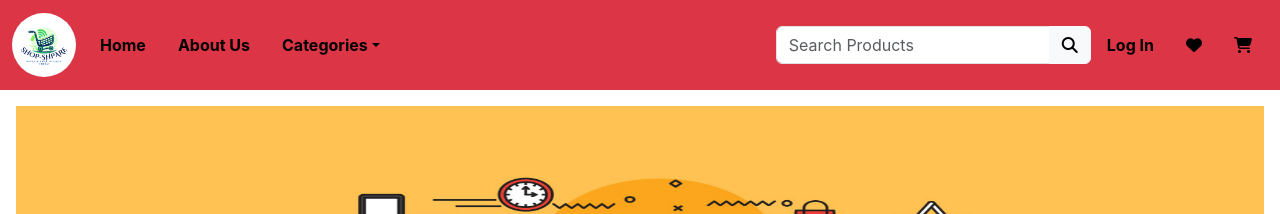
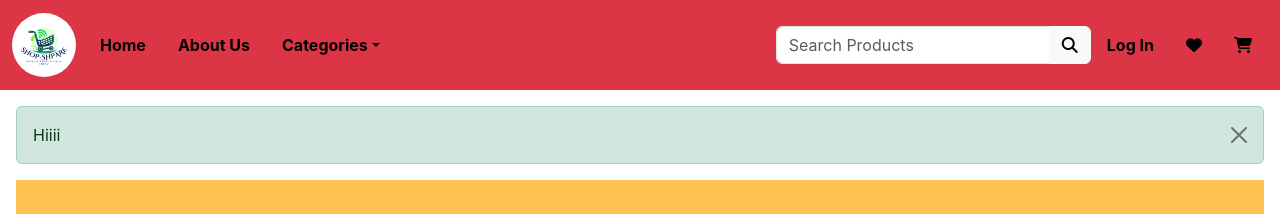
Before and after one commit to Vikash-Prajapati-23/Shop-Sphere, a React (Create React App) app in the folder Frontend/shop_sphare/: page / in a window 1280 px wide. Shown: the top 214 px of the page. Built offline with nearby package versions, Linux system fonts and the light colour scheme; no server answers.

Commit message:
Add alert component

```diff
--- a/Frontend/shop_sphare/src/App.js
+++ b/Frontend/shop_sphare/src/App.js
@@ -1,4 +1,4 @@
-import React from "react";
+import React, {useState} from "react";
 import { BrowserRouter as Router, Routes, Route } from "react-router-dom";
 import "./App.css";
 import Navbar from "./components/Navbar/Navbar";
@@ -13,14 +13,19 @@ import AboutUs from "./components/AboutUs/AboutUs";
 import LogInSignUp from "./components/LogInSignUp/LogInSignUp";
 import Electronics from "./components/Electronics/Electronics";
 import Jewelery from "./components/Jewelery/Jewelery";
+import Alert from "./components/Alert/Alert";
 
 function App() {
+
+  const [alert, setAlert] = useState()
+
   return (
     <>
       <Router>
         <Navbar />
         {/* <ContactUs /> */}
         {/* <Home /> */}
+        <Alert alertMessage="Hiiii" type="success" />
         <Routes>
           <Route path="/" element={<Home />} />
           <Route path="/AboutUs" element={<AboutUs />} />
--- /dev/null
+++ b/Frontend/shop_sphare/src/components/Alert/Alert.js
@@ -0,0 +1,33 @@
+import React, { useState } from "react";
+import "./Style/Alert.css";
+import Button from "../Button/Button";
+
+const Alert = (props) => {
+  //   const [alertMessage, setAlertMessage] = useState(null); // State to store the alert message
+
+  //   const showAlert = () => {
+  //     setAlertMessage("Item added to Wishlist!"); // Set alert message
+  //     setTimeout(() => setAlertMessage(null), 3000); // Auto-dismiss after 3 seconds
+  //   };
+
+  return (
+    <>
+      <div className="live">
+        <div
+          className={`alert alert-${props.type} m-3 alert-dismissible fade show`}
+          role="alert"
+        >
+          {props.alertMessage}
+          <button
+            type="button"
+            className="btn-close"
+            data-bs-dismiss="alert"
+            aria-label="Close"
+          ></button>
+        </div>
+      </div>
+    </>
+  );
+};
+
+export default Alert;
--- /dev/null
+++ b/Frontend/shop_sphare/src/components/Alert/Style/Alert.css
@@ -0,0 +1,3 @@
+.live{
+    position: relative;
+}
--- a/Frontend/shop_sphare/src/components/Button/Button.js
+++ b/Frontend/shop_sphare/src/components/Button/Button.js
@@ -1,12 +1,20 @@
-import React from 'react'
-import './Style/Button.css'
+import React from "react";
+import "./Style/Button.css";
 
-const Button = ({className, onClick, btnName}) => {
+const Button = ({ className, onClick, btnName, type, ...props }) => {
   return (
     <div>
-      <button className={className} onClick={onClick} type="submit">{btnName}</button>
+      <button
+        className={className}
+        // id={id}
+        onClick={onClick}
+        type={type}
+        {...props}
+      >
+        {btnName}
+      </button>
     </div>
-  )
-}
+  );
+};
 
-export default Button
+export default Button;
--- a/Frontend/shop_sphare/src/components/Card/Card.js
+++ b/Frontend/shop_sphare/src/components/Card/Card.js
@@ -11,6 +11,8 @@ const Card = ({
   category,
   rating,
   getData,
+  showAlert,
+  type,
 }) => {
   // let {title, description, image, id, price, category, rating, getData} = props;
 
@@ -34,12 +36,12 @@ const Card = ({
           <p className="mb-1">Reviews {rating.count}</p>
           <div className="btns d-flex justify-content-between">
             <Button
-              onClick={getData}
+              onClick={showAlert}
               className={"btn btn-success"}
               btnName={"Wishlist"}
             />
             <Button
-              onClick={getData}
+              onClick={showAlert}
               className={"btn btn-success"}
               btnName={"Add to Cart"}
             />
--- a/Frontend/shop_sphare/src/components/Products/Products.js
+++ b/Frontend/shop_sphare/src/components/Products/Products.js
@@ -14,6 +14,10 @@ const Products = () => {
 
   const getData = (product) => {
     console.log(product)
+  }
+
+  const alert = () => {
+
   }
 
   useEffect(() => {
--- a/Frontend/shop_sphare/src/components/WishList/WishList.js
+++ b/Frontend/shop_sphare/src/components/WishList/WishList.js
@@ -2,17 +2,17 @@ import React from "react";
 import "./Style/WishList.css";
 import Card from '../Card/Card'
 
-const WishList = ({ onClick, getData, addToWishlist }) => {
+const WishList = ({ onClick, getData }) => {
   return (
     <div className="card m-3">
       <h3>Your Wishlist</h3>
       {/* <span onClick={onClick}>&#10084;&#65039;</span> */}
 
       <Card
-        addToWishlist
+        getData={getData}
       />
 
-      <div className="wishLists card m-3" onClick={onClick}></div>
+      {/* <div className="wishLists card m-3" onClick={onClick}></div> */}
     </div>
   );
 };
```
